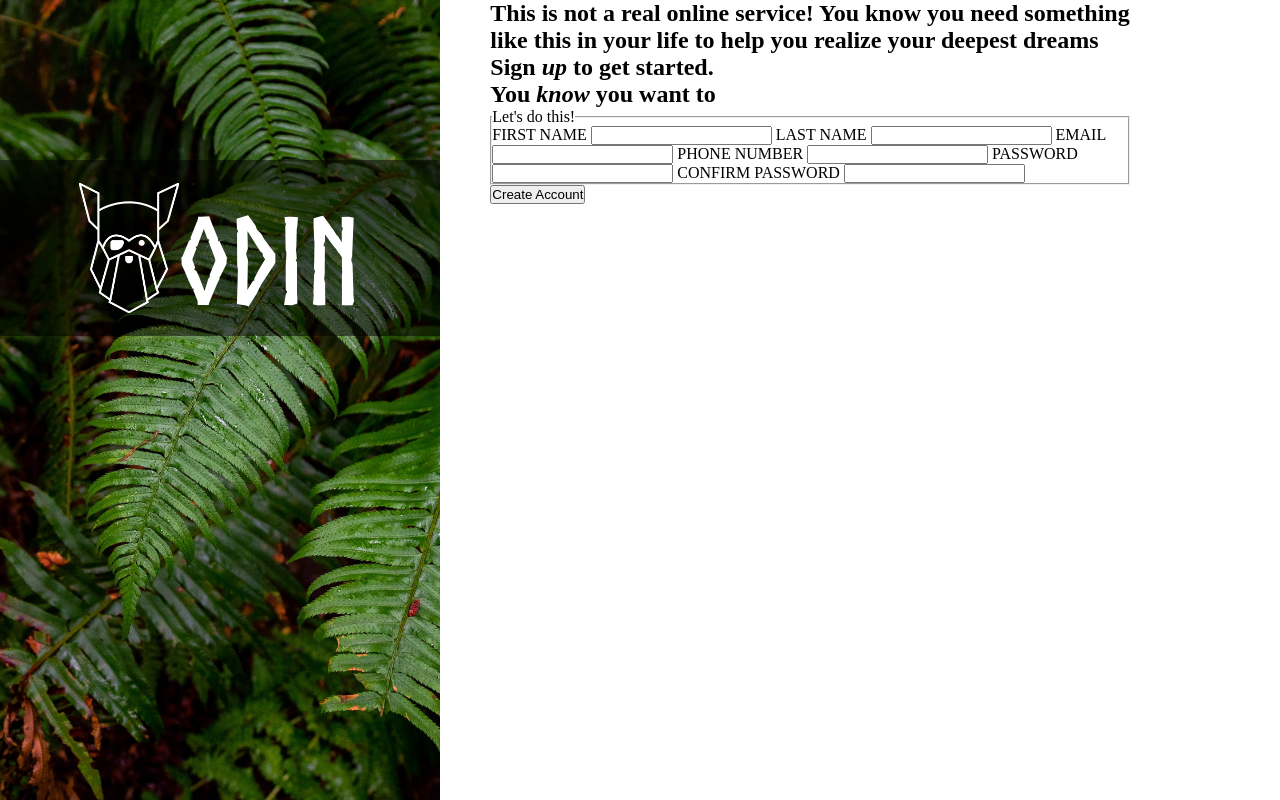
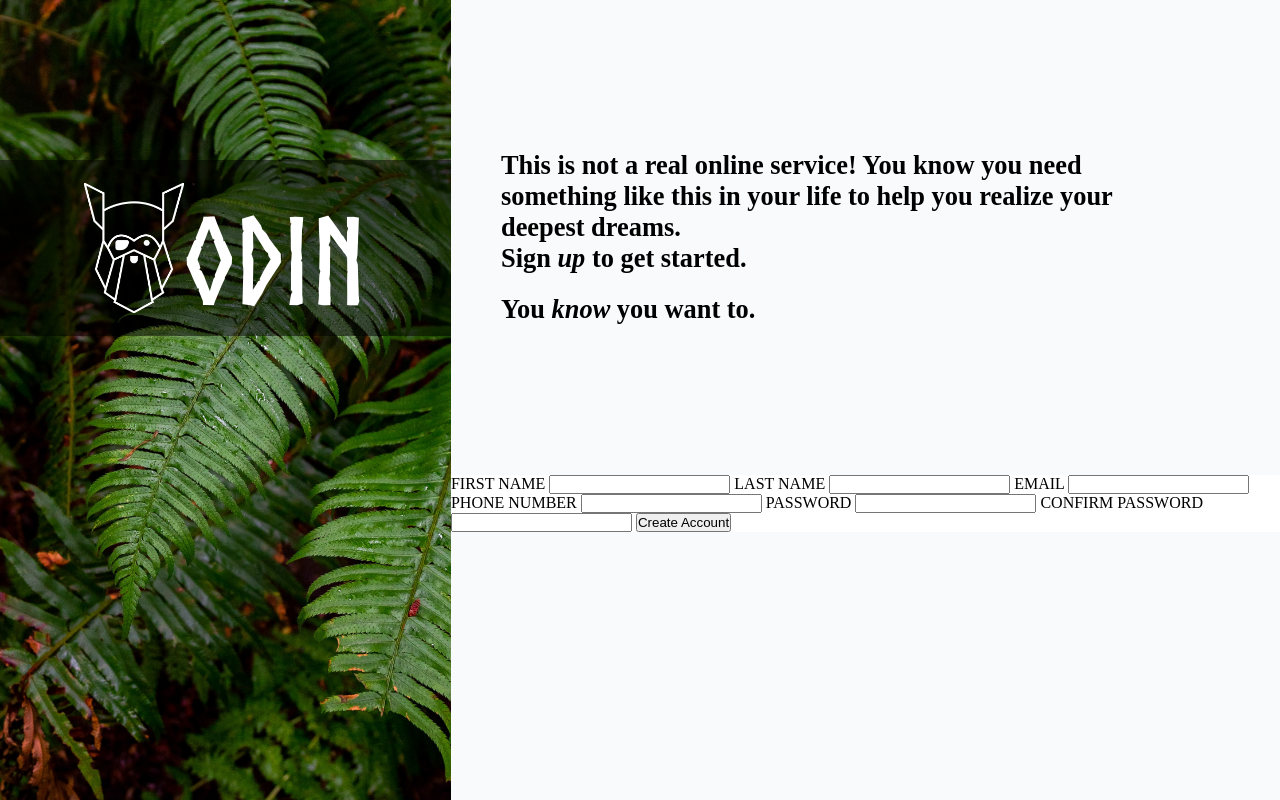
Before and after one commit to Last-Uchiha18/sign-up-form, a plain HTML site: page index.html in a window 1280 px wide. Drawn offline with Linux system fonts and the light colour scheme.

Commit message:
Styling the header of the right-section

```diff
--- a/index.html
+++ b/index.html
@@ -19,17 +19,15 @@
             <div class="header">
                 <h2>
                     This is not a real online service! You know you need something like this in your life to help
-                    you realize your deepest dreams Sign <em>up</em> to get started.
+                    you realize your deepest dreams.
                 </h2>
+                <h2>Sign <em>up</em> to get started. </h2>
                 <h2>
-                    You <em>know</em> you want to
+                    You <em>know</em> you want to.
                 </h2>
             </div>
 
             <form action="#">
-                <fieldset>
-                    <legend> Let's do this!</legend>
-
                     <label for="first_name">FIRST NAME</label>
                     <input type="text" name="first_name" id="first_name">
 
@@ -47,7 +45,6 @@
 
                     <label for="confirm_password">CONFIRM PASSWORD</label>
                     <input type="password" name="confirm_password" id="confirm_password">
-                </fieldset>
 
                 <button type="submit">Create Account</button>
             </form>
--- a/styles.css
+++ b/styles.css
@@ -12,12 +12,11 @@
     display: flex;
 }
 
-
 .left-section {
     background-image: url(leaf.jpg);
     background-size: cover;
     height: 100vh;
-    width: 1200px;
+    width: 1000px;
 }
 
 .logo-container {
@@ -41,12 +40,25 @@ img {
     height: 130px;
     opacity: 1;
 }
-/* -------------------------------- */
+
+/* -------------------------------------------------------------- */
+
 .right-section {
-    padding-left: 50px;
-    padding-right: 150px;
+    background-color: rgb(249, 250, 251);
+    display: flex;
+    flex-direction: column;
+    align-items: center;
 }
 
 .header {
+    padding: 150px 150px 150px 50px;
+    font-size: 1.1rem;
+}
 
+.header :nth-child(2) {
+    margin-bottom: 20px;
 }
+
+form {
+  background-color: white;
+}
```
